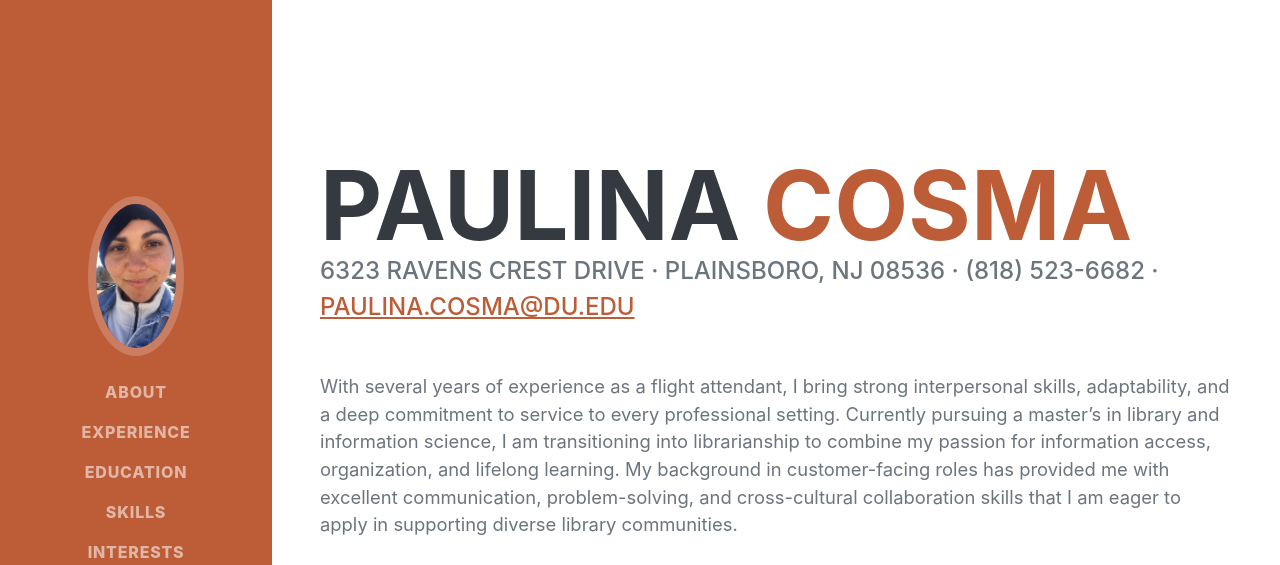
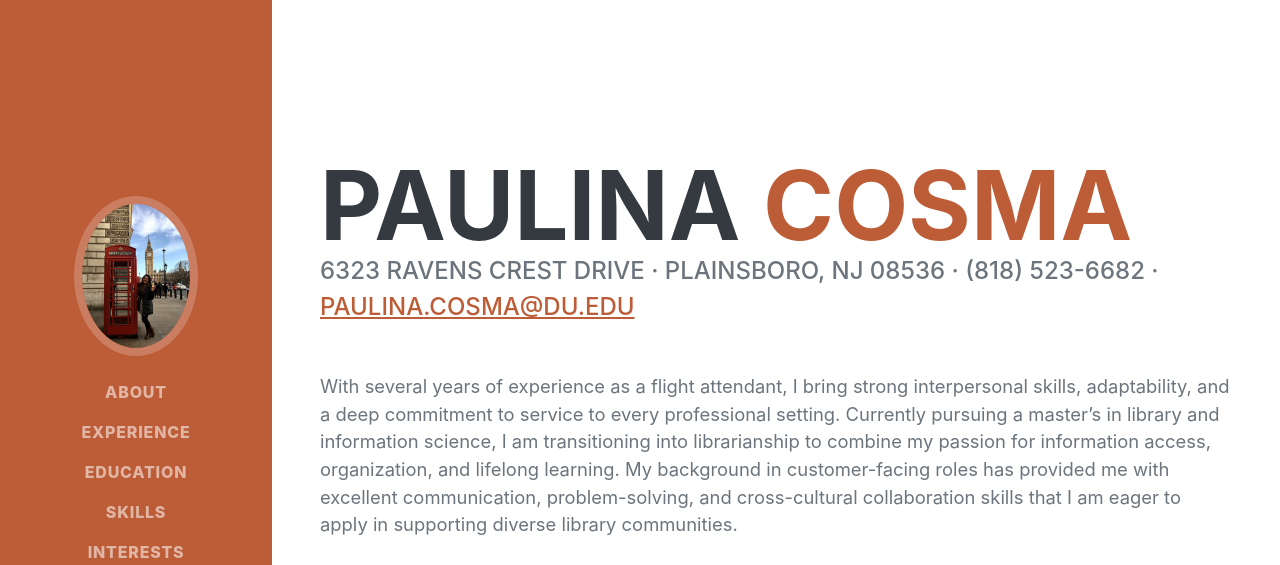
Before and after one commit to Paulina-Cosma/Paulina-Cosma.github.io, a plain HTML site: page index.html in a window 1280 px wide. Shown: the top 565 px of the page. Drawn offline with nearby package versions, Linux system fonts and the light colour scheme; a web font is replaced by a local one.

Commit message:
Latest and last profile photo attempt

```diff
--- a/index.html
+++ b/index.html
@@ -26,7 +26,7 @@
             <!-- Updated Top Banner with my Name -->
             <span class="d-block d-lg-none">Paulina Cosma</span>
             <span class="d-none d-lg-block"><img class="img-fluid img-profile rounded-circle mx-auto mb-2"
-                    src="assets/img/Portfolio Profile Pic.jpg" alt="Paulina Cosma profile picture" /></span>
+                    src="assets/img/Profile-image-last one.jpg" alt="Paulina Cosma profile picture, red telephone booth in foreground, Big Ben in background" /></span>
                     <!-- Updated Profile Picture -->
         </a>
         <button class="navbar-toggler" type="button" data-bs-toggle="collapse" data-bs-target="#navbarResponsive"
```
